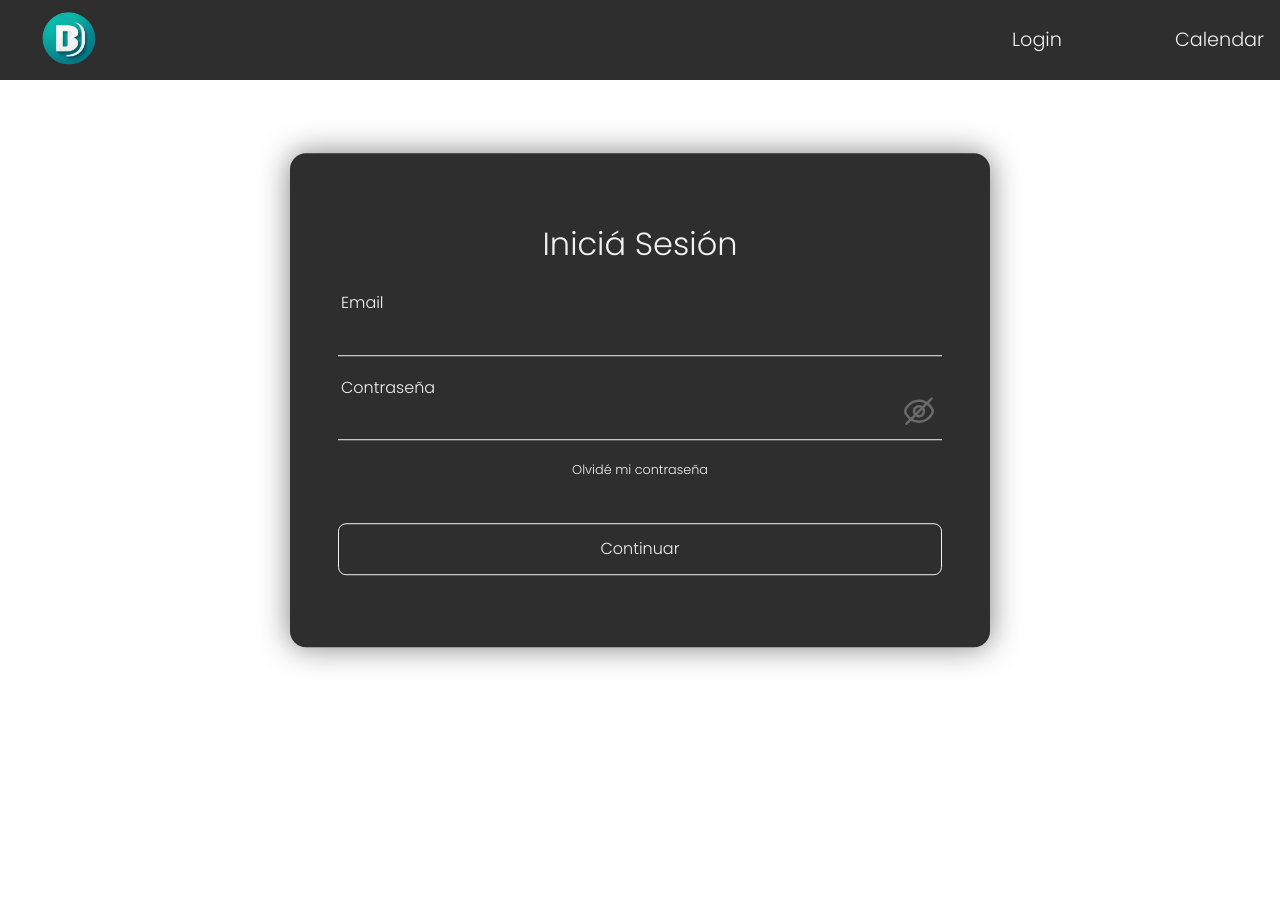
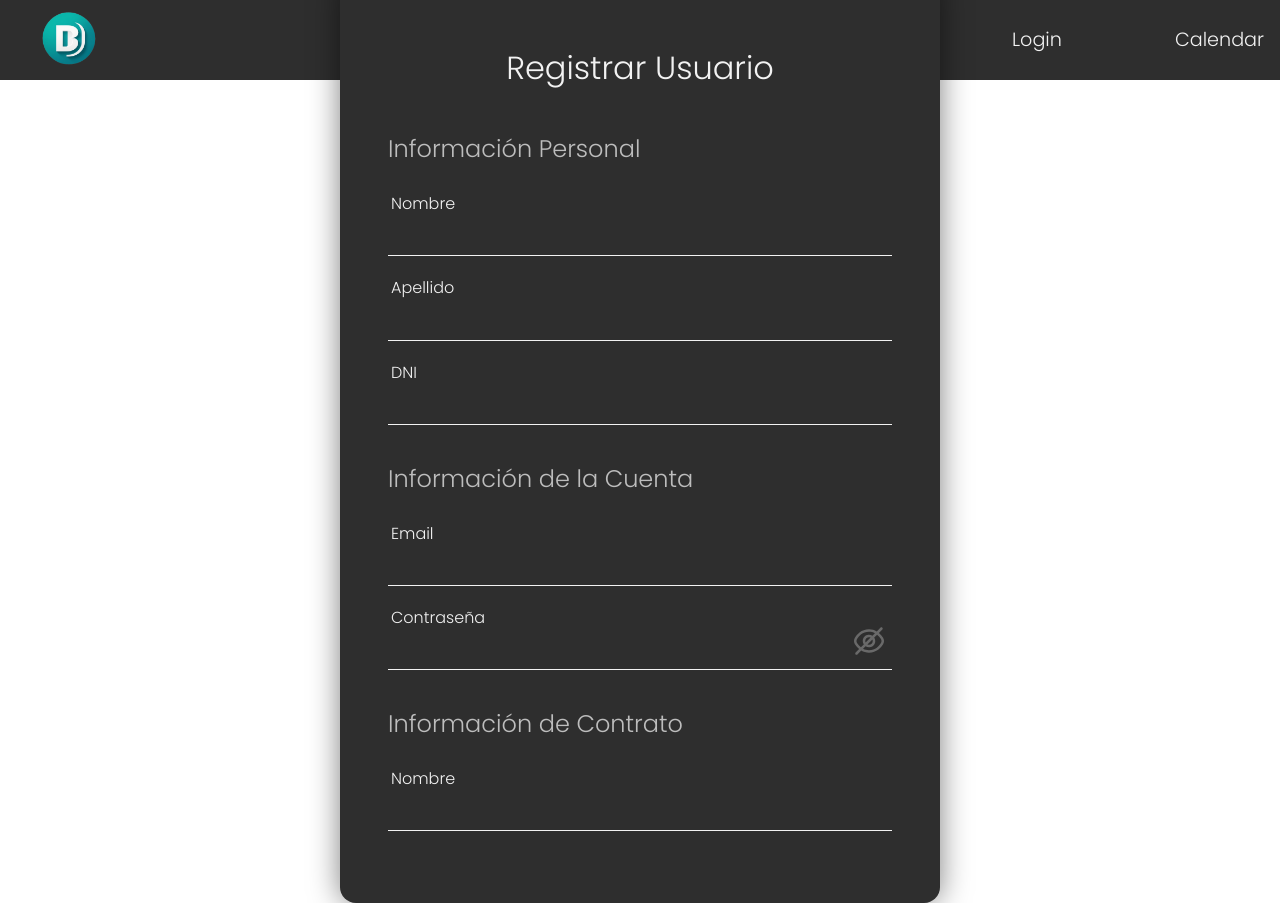
Before and after one commit to DylanselET32/becation, a React (Vite) app in the folder frontend/: page /login in a window 1280 px wide. Before the commit the page ends 800 px from the top, so only its background shows below. Built offline with nearby package versions, Linux system fonts and the light colour scheme.

Commit message:
Inputs del Register.

```diff
--- a/frontend/src/App.jsx
+++ b/frontend/src/App.jsx
@@ -23,11 +23,12 @@ function App() {
     <div className="app">
      <BrowserRouter>
         <Header auth={auth}/>
+        <Register />
         <Routes>
 
 
             {/* <Route exact path="/" element={<Login auth={auth} />}/> */}
-            <Route exact path="/login" element={<Login auth={auth} />}/>
+            {/* <Route exact path="/login" element={<Login auth={auth} />}/> */}
             <Route path="/calendar" element={<Calendar />}/>
             <Route path="/register" element={<Register />}/>
             <Route path="/configProfile" element={<ConfigProfile />}/>
--- a/frontend/src/pages/Login.jsx
+++ b/frontend/src/pages/Login.jsx
@@ -1,4 +1,3 @@
-
 import "../stylesheets/login.css"
 import "../stylesheets/modalAlert.css"
 import EyeToHide from "../imgs/eye-crossed.svg"
@@ -91,29 +90,26 @@ export default function Login ({auth}){
 
     return (
 
-        <main>
-            <div className="contenedor" style={styleContainer}>
-                <form action="" onSubmit={handleSubmit} className="form-login" >
-                    <h2 className="form__title">Iniciá Sesión</h2>
-                    <div className="form__container">
-                        <div className="form__group">
-                            <label className="form__label" htmlFor="typeEmail">Email</label>
-                            <input type="email" className="form__input" name="email" value={form.email} onChange={handleForm}/>
+        <div className="main_login-container">
+            <div className="container_login" style={styleContainer}>
+                <form action="" onSubmit={handleSubmit}>
+                    <h2 className="form__login-title">Iniciá Sesión</h2>
+                    <div className="form__login-container">
+                        <div className="form__login-group">
+                            <label className="form__login-label" htmlFor="typeEmail">Email</label>
+                            <input type="email" className="form__login-input" name="email" value={form.email} onChange={handleForm}/>
                         </div>
-                        <div className="form__group">
-                            <label className="form__label" htmlFor="typeContraseña">Contraseña</label>
-                            <input type={passHidden ? "text" : "password"} className="form__input" name="password" id="password" value={form.password} onChange={handleForm}/>
-                            <span className="form__span"><img src={passHidden ? EyeHiden : EyeToHide} alt="" width={"30px"} onClick={changePassVisibility}/></span>
+                        <div className="form__login-group">
+                            <label className="form__login-label" htmlFor="typeContraseña">Contraseña</label>
+                            <input type={passHidden ? "text" : "password"} className="form__login-input" name="password" id="password" value={form.password} onChange={handleForm}/>
+                            <span className="form__login-span"><img src={passHidden ? EyeHiden : EyeToHide} alt="" width={"30px"} onClick={changePassVisibility}/></span>
                         </div>
-                    </div>
-                    <div className="register-link">
-                        <a href="#">Olvidé mi contraseña</a>
                     </div>
                     <button className="btn-login">Continuar</button>
                 </form>
             </div>
             {/* {alert && <ModalAlert msg={msg} handleModalAlert={handleModalAlert} modalStyle={alert ? modalAlertCalled : "aviso-hidden"}/>} */}
-        </main>
+        </div>
 
 
     )
--- a/frontend/src/pages/Register.jsx
+++ b/frontend/src/pages/Register.jsx
@@ -63,40 +63,44 @@ export default function Register (){
 */
     return (
 
-    <main>
-        <div className="contenedor" style={styleContainer}>
-            <form action="" className="form-register">
-                <h2 className="form__title">Registrar Usuario</h2>
-                <div className="form__container">
-                    <h2 className="form__subtitle">Información Personal</h2>
-
-                    <div className="form__group">
-                        <label htmlFor="typeName">Nombre</label>
-                        <input type="text" className="form__input" name="nombre" onChange={handleForm}/>
+    <div className="main_register-container">
+        <div className="container_register" style={styleContainer}>
+            <form action="">
+                <h2 className="form__register-title">Registrar Usuario</h2>
+                <div className="form__register-container">
+                    <h2 className="form__register-subtitle">Información Personal</h2>
+                    <div className="form__register-group">
+                        <label className="form__register-label" htmlFor="typeName">Nombre</label>
+                        <input type="text" className="form__register-input" name="nombre" onChange={handleForm}/>
                     </div>
-                    <div className="form__group">
-                        <label htmlFor="typeSurname">Apellido</label>
-                        <input type="text" className="form__input" name="apellido" onChange={handleForm}/>
+                    <div className="form__register-group">
+                        <label className="form__register-label" htmlFor="typeSurname">Apellido</label>
+                        <input type="text" className="form__register-input" name="apellido" onChange={handleForm}/>
                     </div>
-                    <div className="form__group">
-                        <label htmlFor="typeDNI">DNI</label>
-                        <input type="number" className="form__input" name="dni" onChange={handleForm}/>
+                    <div className="form__register-group">
+                        <label className="form__register-label" htmlFor="typeDNI">DNI</label>
+                        <input type="number" className="form__register-input" name="dni" onChange={handleForm}/>
                     </div>
-                    <h2 className="form__subtitle">Información de la Cuenta</h2>
-                    <div className="form__group">
-                        <label className="form__label" htmlFor="typeEmail">Email</label>
-                        <input type="email" className="form__input" name="email" value={form.email} onChange={handleForm}/>
+                    <h2 className="form__register-subtitle">Información de la Cuenta</h2>
+                    <div className="form__register-group">
+                        <label className="form__register-label" htmlFor="typeEmail">Email</label>
+                        <input type="email" className="form__register-input" name="email" value={form.email} onChange={handleForm}/>
                     </div>
-                    <div className="form__group">
-                        <label className="form__label" htmlFor="typeContraseña">Contraseña</label>
-                        <input type={passHidden ? "text" : "password"} className="form__input" name="password" id="password" value={form.password} onChange={handleForm}/>
-                        <span className="form__span"><img src={passHidden ? EyeHiden : EyeToHide} alt="" width={"30px"} onClick={changePassVisibility}/></span>
+                    <div className="form__register-group">
+                        <label className="form__register-label" htmlFor="typeContraseña">Contraseña</label>
+                        <input type={passHidden ? "text" : "password"} className="form__register-input" name="password" id="password" value={form.password} onChange={handleForm}/>
+                        <span className="form__register-span"><img src={passHidden ? EyeHiden : EyeToHide} alt="" width={"30px"} onClick={changePassVisibility}/></span>
+                    </div>
+                    <h2 className="form__register-subtitle">Información de Contrato</h2>
+                    <div className="form__register-group">
+                        <label className="form__register-label" htmlFor="typeName">Nombre</label>
+                        <input type="text" className="form__register-input" name="nombre" onChange={handleForm}/>
                     </div>
 
                 </div>
             </form>
         </div>
-    </main>
+    </div>
 
     )
 }
--- a/frontend/src/stylesheets/login.css
+++ b/frontend/src/stylesheets/login.css
@@ -1,9 +1,12 @@
+.main_login-container{
+    width: 100vw;
+    height: 90vh;
+    display: flex;
+    align-items: center;
+    justify-content: center;
+}
 
-.contenedor {
-    position: absolute;
-    top: 50%;
-    left: 50%;
-    transform: translate(-50%, -50%);
+.container_login {
     width: 90%;
     max-width: 500px;
     padding: 4.5em 3em;
@@ -12,31 +15,32 @@
     font-family: 'Poppins', sans-serif;
 }
 
-.form__title {
+.form__login-title {
     font-size: 2rem;
     margin-bottom: .5em;
     color: #f2f2f2;
 }
 
-.form__container {
+.form__login-container {
     margin-top: 3em;
-    display: grid;
+    display: flex;
+    flex-direction: column;
     gap: 2.5em;
 }
 
-.form__group {
+.form__login-group {
     position: relative;
     color: #f2f2f2;
 }
 
-.form__label {
+.form__login-label {
     color: #f2f2f2;
     position: absolute;
     top: -20px;
     left: 3px;
 }
 
-.form__input {
+.form__login-input {
     width: 100%;
     background: transparent;
     color: #f2f2f2;
@@ -48,44 +52,24 @@
     float: left;
 }
 
-.form__span {
+.form__login-span {
     position: absolute;
     right: 8px;
 }
 
-.form__span img {
+.form__login-span img {
     opacity: 0.3;
     cursor: pointer;
     transition: .2s;
 }
 
-.form__span img:hover {
+.form__login-span img:hover {
     opacity: 0.6;
 }
 
 
-.register-link {
-    font-size: .8em;
-    font-weight: 300;
-    text-align: center;
-    color: #f2f2f2;
-    margin: 20px;
-}
-
 .aviso-hidden{
     display: none;
-}
-
-
-
-.register-link a {
-    color: #f2f2f2;
-    text-decoration: none;
-    font-weight: 400;
-}
-
-.register-link a:hover {
-    text-decoration: underline;
 }
 
 .btn-login {
@@ -94,7 +78,7 @@
     font-weight: 300;
     font-size: 1rem;
     padding: .8em 0;
-    margin-top: 1.5rem;
+    margin-top: 3rem;
     border: none;
     border-radius: .5em;
     cursor: pointer;
--- a/frontend/src/stylesheets/register.css
+++ b/frontend/src/stylesheets/register.css
@@ -1,29 +1,78 @@
-.contenedor {
-    position: absolute;
-    top: 50%;
-    left: 50%;
-    transform: translate(-50%, -50%);
+.main_register-container{
+    width: 100vw;
+    height: 90vh;
+    display: flex;
+    align-items: center;
+    justify-content: center;
+}
+
+.container_register {
     width: 90%;
-    max-width: 700px;
+    max-width: 600px;
     padding: 4.5em 3em;
     box-shadow: 0 0 30px rgba(0, 0, 0, .5);
     text-align: center;
     font-family: 'Poppins', sans-serif;
 }
 
-.form__title {
+.form__register-container {
+    margin-top: 3em;
+    display: flex;
+    flex-direction: column;
+    gap: 2.5em;
+}
+
+.form__register-title {
     font-size: 2rem;
     margin-bottom: .5em;
     color: #f2f2f2;
 }
 
-.form__container {
-    margin-top: 3em;
-    display: grid;
-    gap: 2.5em;
+.form__register-subtitle {
+    color: #bdbdbd;
+    font-size: 1.5rem;
+    display: flex;
+    justify-content: flex-start;
 }
 
-.form__group {
+
+
+.form__register-group {
     position: relative;
     color: #f2f2f2;
 }
+
+
+.form__register-label {
+    color: #f2f2f2;
+    position: absolute;
+    top: -20px;
+    left: 3px;
+}
+
+.form__register-input {
+    width: 100%;
+    background: transparent;
+    color: #f2f2f2;
+    font-size: 1rem;
+    padding: .6em .3em;
+    border: none;
+    outline: none;
+    border-bottom: 1px solid #f2f2f2;
+    float: left;
+}
+
+.form__register-span {
+    position: absolute;
+    right: 8px;
+}
+
+.form__register-span img {
+    opacity: 0.3;
+    cursor: pointer;
+    transition: .2s;
+}
+
+.form__register-span img:hover {
+    opacity: 0.6;
+}
```
